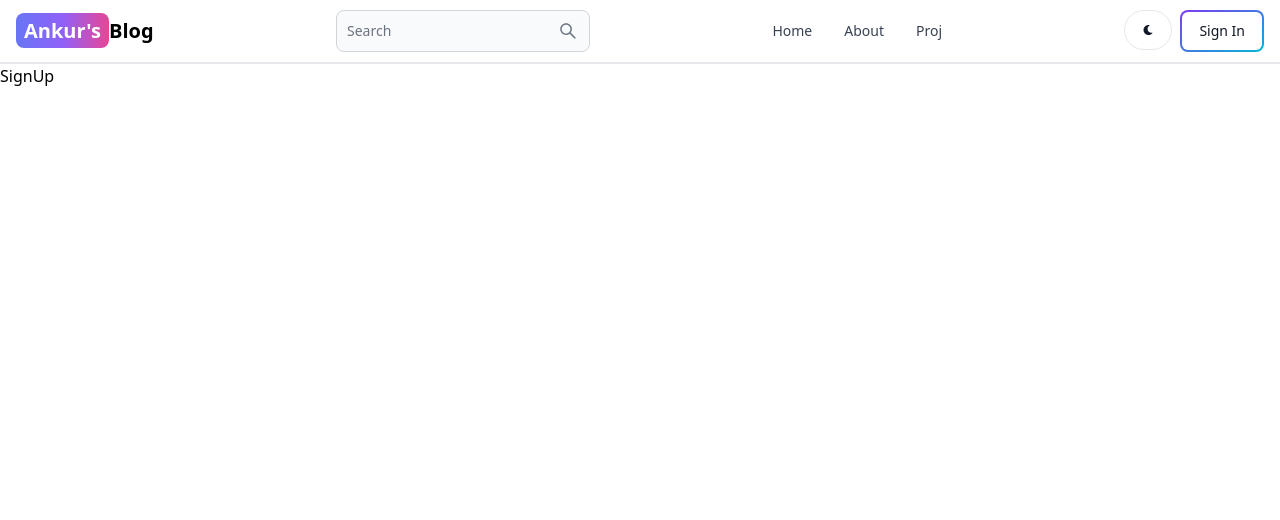
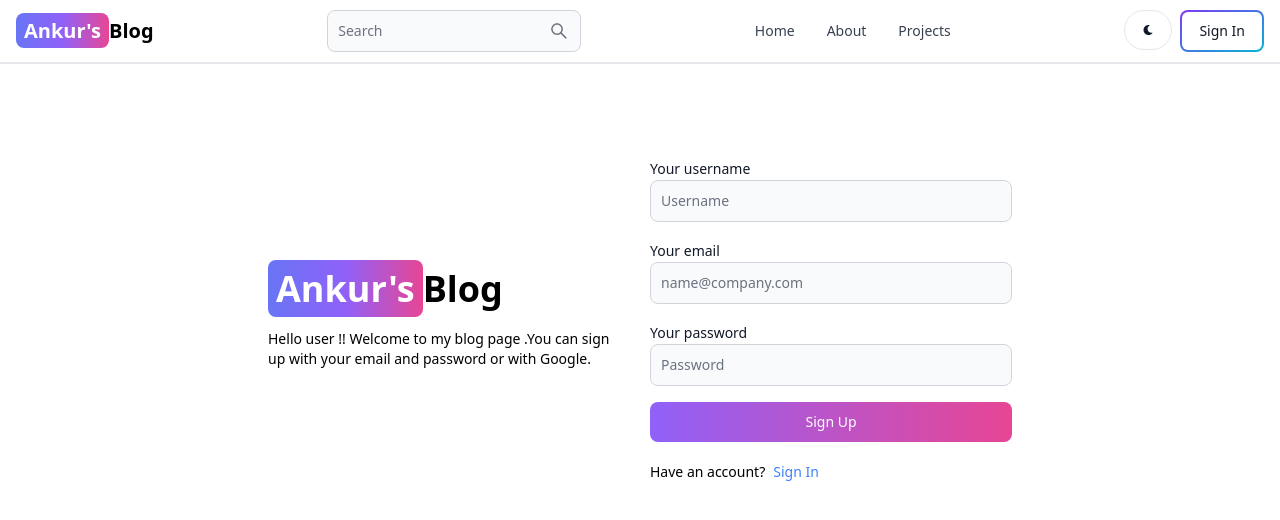
Before and after one commit to Ankur-Dwivedi22/MERN-Blog, a React (Vite) app in the folder client/: page /sign-up in a window 1280 px wide. Shown: the top 520 px of the page. Built offline with nearby package versions, Linux system fonts and the light colour scheme.

Commit message:
create sign-up page ui

```diff
--- a/client/src/components/Header.jsx
+++ b/client/src/components/Header.jsx
@@ -46,7 +46,7 @@ export default function Header() {
                 </Navbar.Link>
                 <Navbar.Link active={path === "/projects"} as={'div'}>
                     <Link to='/projects'>
-                        Proj
+                        Projects
                     </Link>
                 </Navbar.Link>
             </Navbar.Collapse>
--- a/client/src/pages/SignUp.jsx
+++ b/client/src/pages/SignUp.jsx
@@ -1,7 +1,54 @@
-import React from 'react'
+import { Button, Label, TextInput } from "flowbite-react";
+import { Link } from "react-router-dom";
 
 export default function SignUp() {
   return (
-    <div>SignUp</div>
+    <div className="min-h-screen mt-20">
+      <div className="flex p-3 max-w-3xl mx-auto flex-col md:flex-row md:items-center gap-5">
+      {/* left */}
+        <div className="flex-1">
+        <Link to="/" className=' font-bold dark:text-white text-4xl'>
+            <span className='px-2 py-1 rounded bg-gradient-to-r from-indigo-500 via-purple-500 to-pink-500 rounded-lg text-white'>Ankur's</span>
+            Blog
+        </Link>
+        <p className="text-sm mt-5">
+          Hello user !! Welcome to my blog page .You can sign up with your email and password or with Google.
+        </p>
+        </div>
+        {/* right */}
+        <div className="flex-1">
+          <form className="flex flex-col gap-4">
+            <div>
+              <Label value="Your username" />
+              <TextInput
+                type='text'
+                placeholder="Username"
+                id="username" />
+            </div>
+            <div>
+              <Label value="Your email" />
+              <TextInput
+                type='text'
+                placeholder="name@company.com"
+                id="email" />
+            </div>
+            <div>
+              <Label value="Your password" />
+              <TextInput
+                type='text'
+                placeholder="Password"
+                id="password" />
+            </div>
+            <Button gradientDuoTone='purpleToPink' type="submit">
+              Sign Up
+            </Button>
+          </form>
+          <div className="flex gap-2 text-sm mt-5">
+            <span>Have an account?</span>
+            <Link to='/sign-in' className="text-blue-500">Sign In</Link>
+          </div>
+        </div>
+      </div>
+    </div>
   )
 }
```
